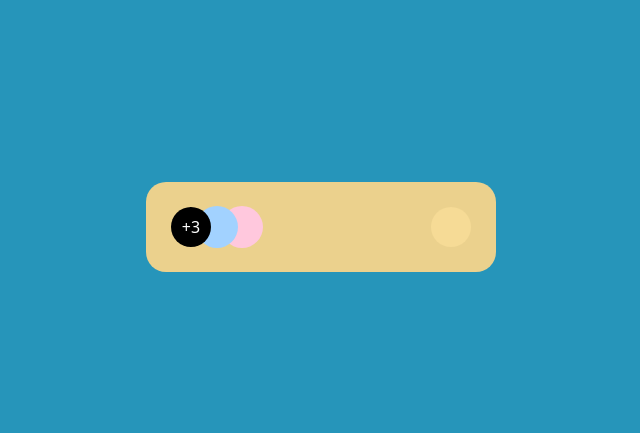
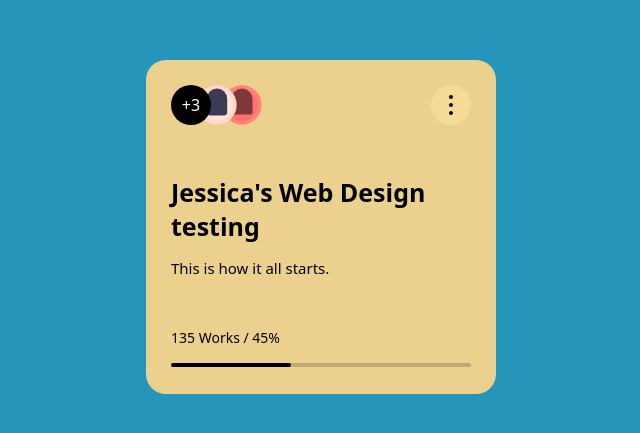
Before and after one commit to jessicabaron92-rgb/hero-page, a plain HTML site: page index.html in a window 1280 px wide. Shown: the part 173-606 px from the top of the page, without its empty margins (319-959 px from the left). Drawn offline with Linux system fonts and the light colour scheme.

Commit message:
Update index.html

```diff
--- a/index.html
+++ b/index.html
@@ -1,9 +1,9 @@
 <!DOCTYPE html>
 <html lang="en">
 <head>
-  <meta charset="UTF-8" />
-  <meta name="viewport" content="width=device-width, initial-scale=1.0"/>
-  <title>Jessica's Web Design testing</title>
+  <meta charset="UTF-8">
+  <meta name="viewport" content="width=device-width, initial-scale=1.0">
+  <title>Jessica's Web Design Testing</title>
   <style>
     body {
       background: #2695ba;
@@ -125,17 +125,37 @@
   </style>
 </head>
 <body>
+  <!-- From Uiverse.io by andrew-demchenk0 -->
   <div class="card">
     <div class="card__wrapper">
       <div class="card___wrapper-acounts">
         <div class="card__score">+3</div>
         <div class="card__acounts">
-          <svg xmlns="http://www.w3.org/2000/svg" viewBox="0 0 128 128"><circle r="64" cx="64" cy="64" fill="#A2D2FF"/></svg>
+          <svg xmlns="http://www.w3.org/2000/svg" viewBox="0 0 128 128"><circle r="60" fill="#ffd8c9" cy="64" cx="64"/><circle r="48" opacity=".3" fill="#fff" cy="64" cx="64"/><path fill="#393c54" d="m64 14a31 31 0 0 1 31 31v41.07a9.93 9.93 0 0 1 -9.93 9.93h-42.14a9.93 9.93 0 0 1 -9.93-9.93v-41.07a31 31 0 0 1 31-31z"/></svg>
         </div>
         <div class="card__acounts">
-          <svg xmlns="http://www.w3.org/2000/svg" viewBox="0 0 128 128"><circle r="64" cx="64" cy="64" fill="#FFC8DD"/></svg>
+          <svg xmlns="http://www.w3.org/2000/svg" viewBox="0 0 128 128"><circle r="60" fill="#ff8475" cy="64" cx="64"/><circle r="48" opacity=".4" fill="#f85565" cy="64" cx="64"/><path fill="#7f3838" d="m64 14a32 32 0 0 1 32 32v41a6 6 0 0 1 -6 6h-52a6 6 0 0 1 -6-6v-41a32 32 0 0 1 32-32z"/></svg>
         </div>
       </div>
       <div class="card__menu">
         <svg xmlns="http://www.w3.org/2000/svg" width="4" viewBox="0 0 4 20" height="20" fill="none">
           <g fill="#000">
+            <path d="m2 4c1.1 0 2-.9 2-2s-.9-2-2-2-2 .9-2 2 .9 2 2 2z"/>
+            <path d="m2 12c1.1 0 2-.9 2-2s-.9-2-2-2-2 .9-2 2 .9 2 2 2z"/>
+            <path d="m2 20c1.1 0 2-.9 2-2s-.9-2-2-2-2 .9-2 2 .9 2 2 2z"/>
+          </g>
+        </svg>
+      </div>
+    </div>
+    <div class="card__title">Jessica's Web Design testing</div>
+    <div class="card__subtitle">This is how it all starts.</div>
+    <div class="card__indicator">
+      <span class="card__indicator-amount">135</span> Works /
+      <span class="card__indicator-percentage">45%</span>
+    </div>
+    <div class="card__progress">
+      <progress max="100" value="40"></progress>
+    </div>
+  </div>
+</body>
+</html>
```
